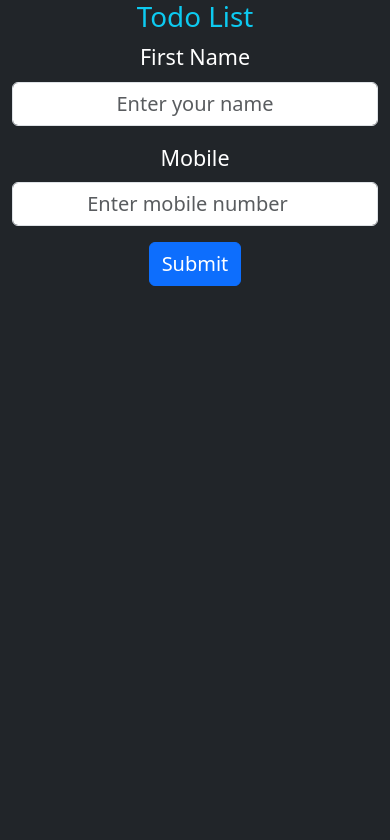
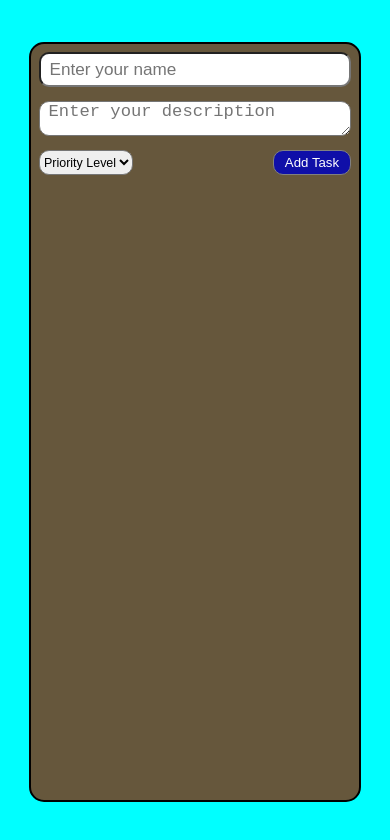
Before and after one commit to Abhishekpatel6687/To-Do-List, a React (Create React App) app: page / in a window 390 px wide. Shown: the top 840 px of the page. Built offline with nearby package versions, Linux system fonts and the light colour scheme.

Commit message:
responsiv

```diff
--- a/src/App.css
+++ b/src/App.css
@@ -1,16 +1,283 @@
-.container{
-    height: 40px;
+*{
+    margin: 0;
+    padding: 0;
+    box-sizing: border-box;
+  }
+  .container{
+    width:100vw;
+    height: 100vh;
+    background: aqua;
+    display: flex;
+    align-items: center;
+    justify-content: center;
+    flex-direction: column;
+  }
+  .form-container{
+    border:2px solid black;
+    height:90vh;
+    width: 70vw;
+  display: flex;
+  align-items: center;
+  flex-direction: column;
+  gap: 2vw;
+  padding-top:2vw;
+  border-radius:15px;
+  background-color: rgb(102, 87, 60);
+  }
+  .form{
+  display: flex;
+  align-items: center;
+  flex-direction: column;
+  gap: 2vw;
+  background-color: rgb(102, 87, 60);
+  }
+  .form input{
+    width: 60vw;
+    height: 3.2vw;
+    font-size: 1.8vw;
     border-radius: 10px;
+    padding-left: 1vw;
+
+  }
+  .form textarea{
+    width: 60vw;
+    height: 3.4vw;
+    font-size: 1.8vw;
+    border-radius: 10px;
+    padding-left: 1vw;
+  }
+  .option{
+    width: 60vw;
     display: flex;
+    align-items: center;
+    justify-content: space-between;
+    text-align: center;
+
+  }
+
+  .option select{
+    width: 10vw;
+    height: 2.8vw;
+    font-size: 1.4vw;
+    display: flex;
+    align-items: center;
     justify-content: center;
-    flex: 1;
-}
-.todo{
+    text-align: center;
+    border-radius: 10px;
+  }
+  .option button {
+    width: 10vw;
+    height: 2.8vw;
+    font-size: 1.7vw;
+    border: 1px solid gray;
     display: flex;
-    font-size: 24px;
-    flex: 1;
+    align-items: center;
+    justify-content: center;
+    border-radius: 10px;
+    color:white;
+    background-color: rgb(15, 15, 168);
+    cursor: pointer;
+      transition: 0.6s;
+  }
+  .option button:hover {
+    background-color:#f6007d;
+    color:  rgb(16, 16, 58);
 
-}
-.container-sm{
-height: 100vh;
-}
+  }
+  .list-item{
+    width: 60vw;
+    height: 3vw;
+    border-radius: 10px;
+    background-color: aqua;
+    display: flex;
+    align-items: center;
+    justify-content: space-between;
+    font-size: 1.8vw;
+    padding-left: 1vw;
+
+  }
+  .checked{
+  margin-right: 10px;
+  }
+  .btn-list{
+    padding: 2%;
+  }
+
+  .btn{
+    height: 2.6vw;
+    width: 5vw;
+    gap:2vw;
+    margin: 0.2vw;
+    font-size: 1.4vw;
+    border-radius: 10px;
+    background-color: rgb(6, 85, 23);
+    color: white;
+    cursor: pointer;
+  }
+  .btn-list{
+      display: flex;
+      align-items: center;
+      justify-content: center;
+  }
+  .btn-del{
+    width: 6vw;
+    height: 2.6vw;
+    font-size: 1.7vw;
+    border: 1px solid gray;
+    border-radius: 10px;
+    color:white;
+    background-color:red;
+    cursor: pointer;
+  }
+  .btn-btn{
+    width: 8vw;
+    height: 2.6vw;
+    font-size: 1.7vw;
+    border: 1px solid gray;
+    border-radius: 10px;
+    color:white;
+    background-color:red;
+    cursor: pointer;
+    transition: 0.3s;
+  }
+  .btn-btn:hover {
+    background-color:rgb(218, 137, 137);
+    color:black;
+    transform: scale(0.9, 0.9);
+
+  }
+
+
+  @media(max-width: 1000px){
+    .form-container{
+      width: 80vw;
+    gap: 3vw;
+    }
+    .form{
+    gap: 3vw;
+    }
+    .form input{
+      height: 5vw;
+      width: 70vw;
+      font-size: 3vw;
+      padding-left: 2vw;
+    }
+    .form textarea{
+      height: 5vw;
+      width: 70vw;
+      font-size: 3vw;
+      padding-left: 2vw;
+    }
+    .option{
+  width: 70vw;
+    }
+
+    .option select{
+      width: 19vw;
+      height: 5vw;
+      font-size: 2.4vw;
+      display: flex;
+    }
+    .option button {
+      width: 16vw;
+      height: 5vw;
+      font-size: 2.6vw;
+    }
+    .list-item{
+      width: 70vw;
+      height: 5vw;
+      font-size: 2.8vw;
+    }
+    .checked{
+    margin-right: 10px;
+    }
+    .btn-list{
+      padding: 2%;
+    }
+
+    .btn{
+      height: 4vw;
+      width: 6vw;
+      margin: 0.2vw;
+      font-size: 2.4vw;
+    }
+
+    .btn-del{
+      width: 8vw;
+      height: 4vw;
+      font-size: 2.5vw;
+    }
+    .btn-btn{
+      width: 14vw;
+      height: 4.4vw;
+      font-size: 2.8vw;
+    }
+
+  }
+
+  @media(max-width: 650px){
+    .form-container{
+      width: 85vw;
+    gap: 3.6vw;
+    }
+    .form{
+    gap: 3.6vw;
+    }
+    .form input{
+      height: 9vw;
+      width: 80vw;
+      font-size: 4.4vw;
+      padding-left: 2.2vw;
+    }
+    .form textarea{
+      height: 9vw;
+      width: 80vw;
+      font-size: 4.4vw;
+      padding-left: 2.2vw;
+    }
+    .option{
+  width: 80vw;
+    }
+
+    .option select{
+      width: 24vw;
+      height: 6.4vw;
+      font-size: 3.2vw;
+      display: flex;
+    }
+    .option button {
+      width: 20vw;
+      height: 6.4vw;
+      font-size: 3.4vw;
+    }
+    .list-item{
+      width: 80vw;
+      height: 8vw;
+      font-size: 3.8vw;
+    }
+    .checked{
+    margin-right: 10px;
+    }
+    .btn-list{
+      padding: 1%;
+    }
+
+    .btn{
+      height: 6vw;
+      width: 8vw;
+      margin: 0.2vw;
+      font-size: 3.4vw;
+    }
+
+    .btn-del{
+      width: 12vw;
+      height: 6vw;
+      font-size: 3.5vw;
+    }
+    .btn-btn{
+      width: 20vw;
+      height: 6.2vw;
+      font-size: 3.8vw;
+    }
+
+  }
--- a/src/App.js
+++ b/src/App.js
@@ -1,4 +1,3 @@
-import '../node_modules/bootstrap/dist/css/bootstrap.min.css';
 import './App.css';
 import Form from './Form';
 
--- a/src/Form.js
+++ b/src/Form.js
@@ -1,115 +1,235 @@
-import React, { useEffect, useState } from "react";
+// import React, { useEffect, useState } from "react";
 
-const getLocalItems = ()=> {
-  let list = localStorage.getItem("lists");
+// const getLocalItems = () => {
+//   let list = localStorage.getItem("lists");
 
-  if(list){
-    return JSON.parse(localStorage.getItem("lists"))
-  }else{
-    return [];
-  }
-}
+//   if (list) {
+//     return JSON.parse(localStorage.getItem("lists"));
+//   } else {
+//     return [];
+//   }
+// };
+// const Form = () => {
+//   const [input, setInput] = useState({ name: "", num: "" });
+//   const [data, setData] = useState(getLocalItems());
+//   const [editData, setEditData] = useState(null);
+
+//   const update = (e) => {
+//     setInput({ ...input, [e.target.name]: e.target.value });
+//   };
+
+//   const submit = (e) => {
+//     e.preventDefault();
+
+//     if (input.name === "" || input.num === "") {
+//       alert("Please fill in all fields");
+//     } else {
+//       if (editData !== null) {
+//         const newData = data.map((item, ind) =>
+//           editData === ind ? { name: input.name, num: input.num } : item
+//         );
+//         setData(newData);
+//         setEditData(null);
+//       } else {
+//         setData([...data, input]);
+//       }
+
+//       setInput({ name: "", num: "" });
+//     }
+//   };
+
+//   const remove = (index) => {
+//     const newData = data.filter((item, ind) => ind !== index);
+//     setData(newData);
+//   };
+
+//   const edit = (index) => {
+//     setEditData(index);
+//     setInput(data[index]);
+//   };
+
+//   function AllDelete() {
+//     setData([]);
+//   }
+//   // add data to localStorage
+//   useEffect(() => {
+//     localStorage.setItem("lists", JSON.stringify(data));
+//   }, [data]);
+
+//   return (
+//     <div className="container-sm bg-dark text-center">
+//       <h1 className="text-info ">Todo List</h1>
+//       <form onSubmit={submit} className="text-white">
+//         <label className="fs-4">First Name</label>
+
+//         <input
+//           className="form-control mt-2 mb-3 text-center fs-5"
+//           type="text"
+//           name="name"
+//           value={input.name}
+//           onChange={update}
+//           placeholder="Enter your name"
+//         />
+
+//         <label className="fs-4">Mobile</label>
+//         <input
+//           className="form-control mt-2 mb-3 text-center fs-5"
+//           type="number"
+//           name="num"
+//           value={input.num}
+//           onChange={update}
+//           placeholder="Enter mobile number"
+//         />
+
+//         <button className="btn btn-primary fs-5">
+//           {editData !== null ? "Edit" : "Submit"}
+//         </button>
+//       </form>
+//       {data.map((item, index) => (
+//         <div key={index} className="container bg-info mt-3">
+//           <p className="todo">
+//             <p className="col-6 text-start">Name: {item.name} </p>
+//             <p className="text-center">Mobile: {item.num} </p>
+//           </p>
+//           <button
+//             onClick={() => remove(index)}
+//             className="btn btn-danger rounded-4 mx-2"
+//           >
+//             Delete
+//           </button>
+//           <button
+//             onClick={() => edit(index)}
+//             className="btn btn-primary rounded-4"
+//           >
+//             Edit
+//           </button>
+//         </div>
+//       ))}
+
+//       {data.length >= 1 && (
+//         <button onClick={AllDelete} className="btn btn-danger mt-4 fs-5">
+//           All Delete
+//         </button>
+//       )}
+//     </div>
+//   );
+// };
+
+// export default Form;
+import React, { createContext, useEffect, useState } from "react";
+import List from "./List";
+import "./App.css";
+
+const AllData = createContext();
+
 const Form = () => {
-  const [input, setInput] = useState({ name: "", num: "" });
+  const [input, setInput] = useState({ name: "", textarea: "", option: "" });
   const [data, setData] = useState(getLocalItems());
-  const [editData, setEditData] = useState(null);
+  const [edit, setEditData] = useState(null);
 
- const update = (e) => {
+  useEffect(() => {
+    localStorage.setItem("taskList", JSON.stringify(data));
+  }, [data]);
+
+  const handleSbumit = (e) => {
     setInput({ ...input, [e.target.name]: e.target.value });
   };
 
   const submit = (e) => {
     e.preventDefault();
-
-    if (input.name === "" || input.num === "") {
-      alert("Please fill in all fields");
+    if (input.name === "" || input.textarea === "" || input.option === "") {
+      alert("please fill all fields");
     } else {
-      if (editData !== null) {
+      if (edit !== null) {
         const newData = data.map((item, ind) =>
-          editData === ind ? { name: input.name, num: input.num } : item
+          ind === edit
+            ? {
+                name: input.name,
+                textarea: input.textarea,
+                option: input.option,
+              }
+            : item
         );
         setData(newData);
         setEditData(null);
       } else {
         setData([...data, input]);
       }
-
-      setInput({ name: "", num: "" });
+      setInput({ name: "", textarea: "", option: "" });
     }
   };
 
-  const remove = (index) => {
-    const newData = data.filter((item, ind) => ind !== index);
+  const Edit = (index) => {
+    setInput(data[index]);
+    setEditData(index);
+  };
+
+  const Delete = (index) => {
+    const newData = data.filter((item, i) => i !== index);
     setData(newData);
   };
 
-  const edit = (index) => {
-    setEditData(index);
-    setInput(data[index]);
+  const AllDelete = () => {
+    setData([]);
   };
 
-  function AllDelete(){
-    setData([])
+  function getLocalItems() {
+    let list = localStorage.getItem("taskList");
+    if (list) {
+      return JSON.parse(list);
+    } else {
+      return [];
     }
-     // add data to localStorage
-  useEffect(() => {
-    localStorage.setItem("lists", JSON.stringify(data))
-  }, [data])
-
-
-
-
+  }
+  const handleToggleTodo = (index) => {
+    const newData = [...data];
+    newData[index].checked = !newData[index].checked;
+    setData(newData);
+  };
   return (
-    <div className="container-sm bg-dark text-center">
-
-
-          <h1 className="text-info ">Todo List</h1>
-          <form onSubmit={submit} className="text-white">
-
-              <label className="fs-4">First Name</label>
-
+    <div className="container">
+      <div className="form-container">
+        <form className="form">
           <input
-              className="form-control mt-2 mb-3 text-center fs-5"
             type="text"
+            value={input.name}
             name="name"
-                value={input.name}
-                onChange={update}
             placeholder="Enter your name"
+            onChange={handleSbumit}
           />
-
-              <label className="fs-4">Mobile</label>
-              <input
-                className="form-control mt-2 mb-3 text-center fs-5"
-                type="number"
-                name="num"
-                value={input.num}
-                onChange={update}
-                placeholder="Enter mobile number"
+          <textarea
+            value={input.textarea}
+            name="textarea"
+            placeholder="Enter your description"
+            onChange={handleSbumit}
           />
-
-            <button className="btn btn-primary fs-5">
-              {editData !== null ? "Edit" : "Submit"}
+          <div className="option">
+            <select name="option" value={input.option} onChange={handleSbumit}>
+              <option value="">Priority Level</option>
+              <option value="low">Low</option>
+              <option value="medium">Medium</option>
+              <option value="high">High</option>
+            </select>
+            <button onClick={submit} className="button">
+              {edit === null ? "Add Task" : "Edit Task"}
             </button>
+          </div>
         </form>
-          {data.map((item, index) => (
-            <div key={index} className="container bg-info mt-3">
-              <p className="todo">
-                <p className="col-6 text-start">Name: {item.name} </p>
-                <p className="text-center">Mobile: {item.num} </p>
-                </p>
-                <button onClick={() => remove(index)} className="btn btn-danger rounded-4 mx-2">Delete</button>
-                <button onClick={() => edit(index)} className="btn btn-primary rounded-4">Edit</button>
-
+        <AllData.Provider
+          value={{
+            data: data,
+            edit: Edit,
+            deleteList: Delete,
+            AllDelete: AllDelete,
+            handleToggleTodo: handleToggleTodo,
+          }}
+        >
+          <List />
+        </AllData.Provider>
       </div>
-          ))}
-          {
-            data.length>=1 &&
-            <button onClick={AllDelete} className="btn btn-danger mt-4 fs-5">All Delete</button>
-          }
-
     </div>
-
   );
 };
 
 export default Form;
+export { AllData };
--- /dev/null
+++ b/src/List.jsx
@@ -0,0 +1,44 @@
+import React, { useContext } from "react";
+import { AllData } from "./Form";
+
+const List = () => {
+  const { data, edit, deleteList, AllDelete, handleToggleTodo } =
+    useContext(AllData);
+
+  return (
+    <>
+      {data.map((item, index) => {
+        return (
+          <div key={index}>
+            <div className="list-item">
+              <p>{item.name}</p>
+              <p>{item.textarea}</p>
+              <p>{item.option}</p>
+              <div className="btn-list">
+                <input
+                  type="checkbox"
+                  onClick={() => handleToggleTodo(index)}
+                  className="checked"
+                />
+                <button onClick={() => edit(index)} className="btn">
+                  Edit
+                </button>
+                <button onClick={() => deleteList(index)} className="btn-del">
+                  Delete
+                </button>
+              </div>
+            </div>
+          </div>
+        );
+      })}
+
+      {data.length >= 1 ? (
+        <button onClick={AllDelete} className="btn-btn">
+          All Delete
+        </button>
+      ) : null}
+    </>
+  );
+};
+
+export default List;
```
Lines whose indentation alone changed are shown as unchanged.
